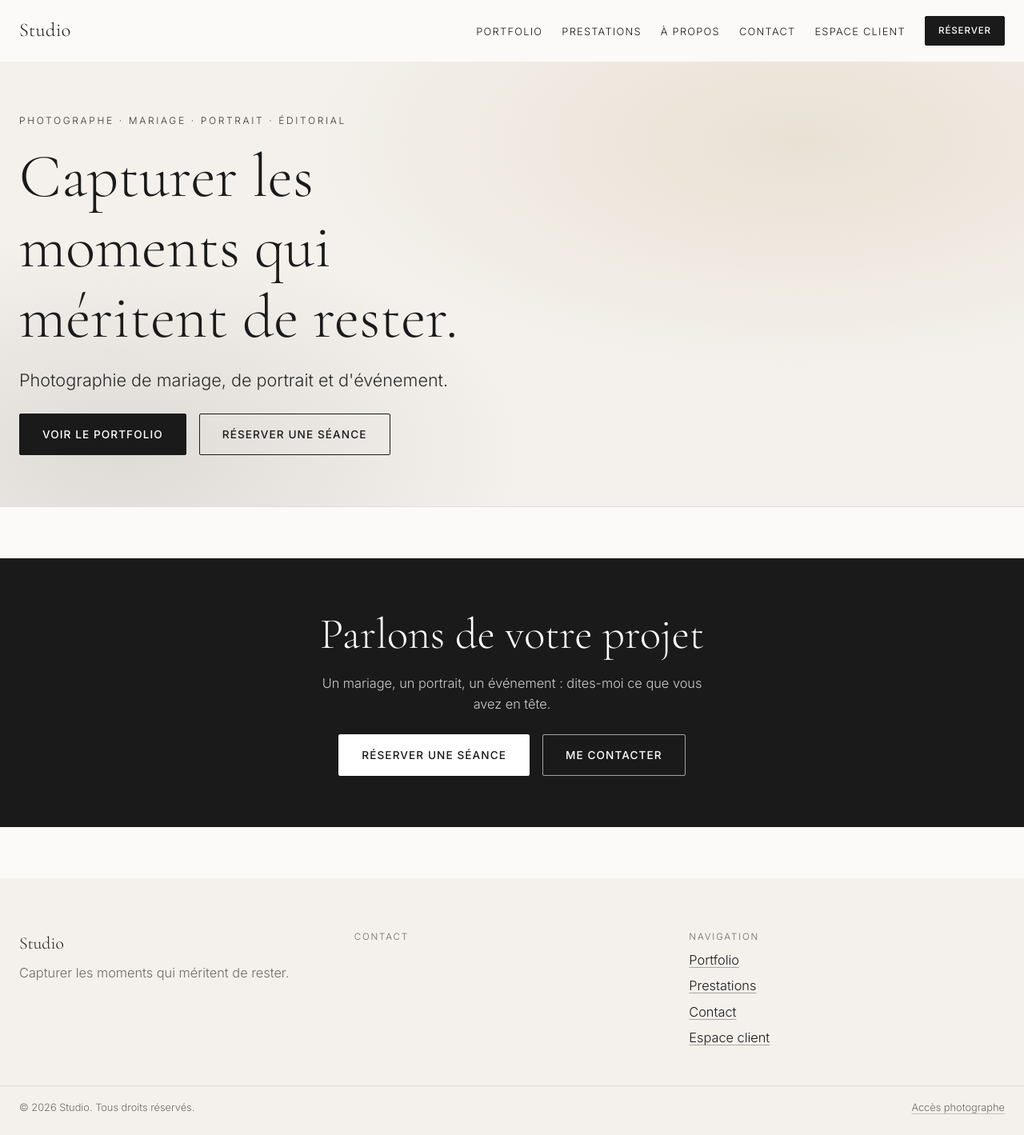
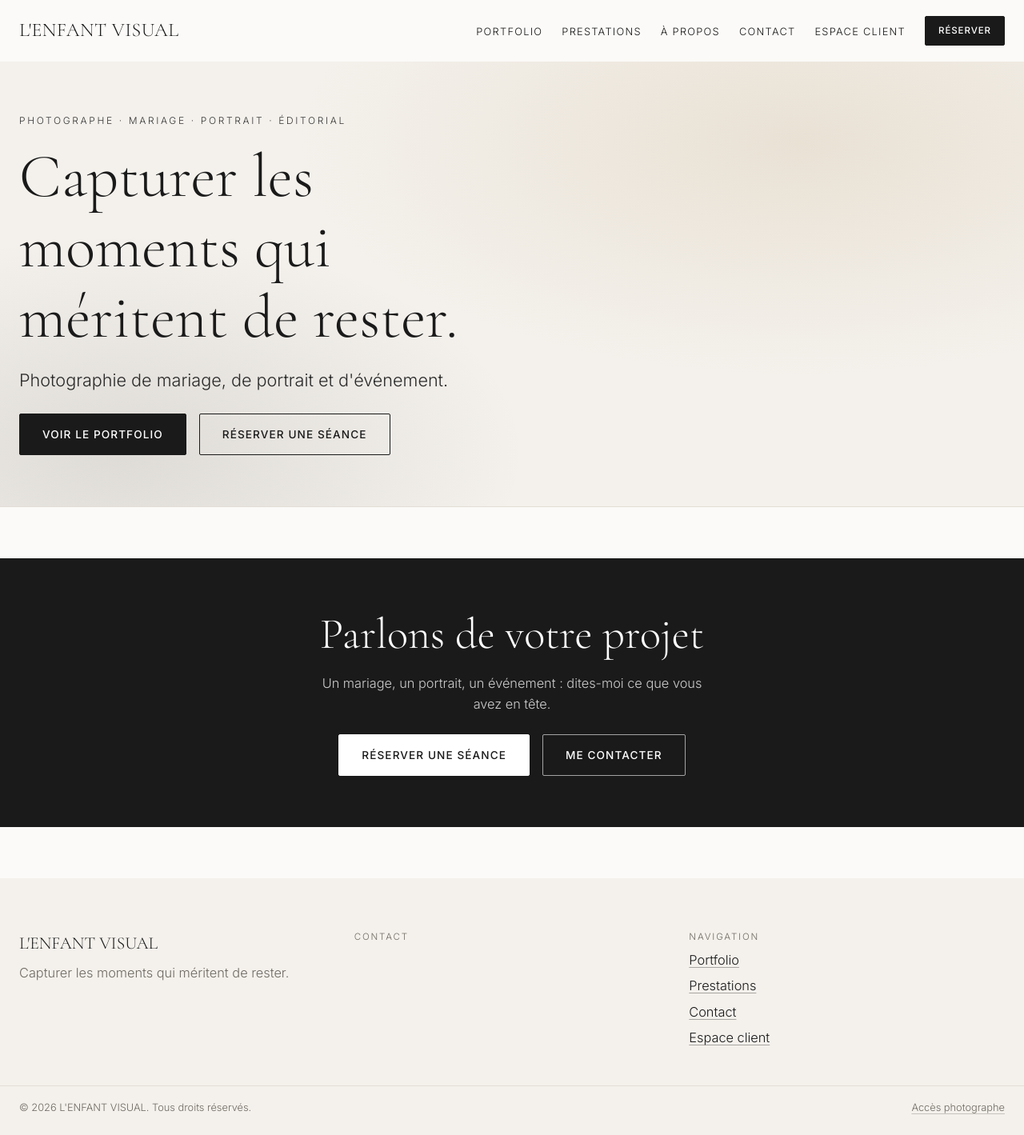
Before and after one commit to Edouardstess/Scannem, a PHP site: page /portfolio/studio/public/ in a window 1280 px wide. Shown: the whole page at 80% size. Run offline with PHP 8.4, Linux system fonts and the light colour scheme; data that the repository does not hold is empty.

Commit message:
Nommer le site « L'ENFANT VISUAL »
Nom par défaut du site, des e-mails (expéditeur), de l'installateur, du
.env généré, des paramètres initiaux et de la documentation.

Co-Authored-By: Claude Opus 5.5 <noreply@anthropic.com>
Claude-Session: https://claude.ai/code/session_014wssJnE5ofnAqN7ZNNeNzb

```diff
--- a/studio/app/Services/MailService.php
+++ b/studio/app/Services/MailService.php
@@ -291,7 +291,7 @@ final class MailService
     /** @param array<string, mixed> $gallery */
     public function notifyGalleryReady(string $recipient, array $gallery, string $viewUrl): bool
     {
-        $studio = (string) $this->settings->get('studio_name', 'Studio');
+        $studio = (string) $this->settings->get('studio_name', 'L\'ENFANT VISUAL');
         $title = (string) $gallery['title'];
 
         $body = $this->wrap(
@@ -310,7 +310,7 @@ final class MailService
     /** @param array<string, mixed> $gallery */
     public function notifyDownloadAvailable(string $recipient, array $gallery, string $downloadUrl): bool
     {
-        $studio = (string) $this->settings->get('studio_name', 'Studio');
+        $studio = (string) $this->settings->get('studio_name', 'L\'ENFANT VISUAL');
 
         $body = $this->wrap(
             'Vos photos sont téléchargeables',
@@ -327,7 +327,7 @@ final class MailService
     /** @param array<string, mixed> $message */
     public function notifyNewMessage(string $recipient, array $message): bool
     {
-        $studio = (string) $this->settings->get('studio_name', 'Studio');
+        $studio = (string) $this->settings->get('studio_name', 'L\'ENFANT VISUAL');
 
         $body = $this->wrap(
             'Nouveau message',
--- a/studio/app/Services/SettingsService.php
+++ b/studio/app/Services/SettingsService.php
@@ -19,7 +19,7 @@ final class SettingsService
     private static ?array $cache = null;
 
     public const DEFAULTS = [
-        'studio_name'        => 'Studio',
+        'studio_name'        => 'L\'ENFANT VISUAL',
         'photographer_name'  => 'Photographe',
         'tagline'            => 'Capturer les moments qui méritent de rester.',
         'speciality'         => 'Mariage · Portrait · Éditorial',
--- a/studio/app/Views/admin/login.php
+++ b/studio/app/Views/admin/login.php
@@ -5,7 +5,7 @@
 // error pages renderable when a failure happens before that.
 $settings = $settings ?? \App\Services\SettingsService::DEFAULTS;
 
-$studioName = (string) ($settings['studio_name'] ?? 'Studio');
+$studioName = (string) ($settings['studio_name'] ?? 'L\'ENFANT VISUAL');
 ?>
 <!doctype html>
 <html lang="fr">
--- a/studio/app/Views/errors/install.php
+++ b/studio/app/Views/errors/install.php
@@ -52,7 +52,7 @@ $isDatabase = ($reason ?? '') === 'database';
 <body>
 
 <main class="card">
-    <p class="eyebrow">Studio</p>
+    <p class="eyebrow">L&#039;ENFANT VISUAL</p>
 
     <?php if ($isDatabase): ?>
         <h1>La base de données ne répond pas</h1>
--- a/studio/app/Views/layouts/admin.php
+++ b/studio/app/Views/layouts/admin.php
@@ -17,7 +17,7 @@ use App\Models\Role;
 $settings = $settings ?? \App\Services\SettingsService::DEFAULTS;
 $currentPath = $currentPath ?? '/';
 
-$studioName = (string) ($settings['studio_name'] ?? 'Studio');
+$studioName = (string) ($settings['studio_name'] ?? 'L\'ENFANT VISUAL');
 
 $sections = [
     ['path' => '/admin',            'label' => 'Tableau de bord', 'permission' => null,               'exact' => true],
--- a/studio/app/Views/layouts/client.php
+++ b/studio/app/Views/layouts/client.php
@@ -17,7 +17,7 @@ use App\Core\View;
 // error pages renderable when a failure happens before that.
 $settings = $settings ?? \App\Services\SettingsService::DEFAULTS;
 
-$studioName = (string) ($settings['studio_name'] ?? 'Studio');
+$studioName = (string) ($settings['studio_name'] ?? 'L\'ENFANT VISUAL');
 $logo = (string) ($settings['logo_path'] ?? '');
 ?>
 <!doctype html>
--- a/studio/app/Views/layouts/public.php
+++ b/studio/app/Views/layouts/public.php
@@ -14,7 +14,7 @@ use App\Core\View;
 $settings = $settings ?? \App\Services\SettingsService::DEFAULTS;
 $currentPath = $currentPath ?? '/';
 
-$studioName = (string) ($settings['studio_name'] ?? 'Studio');
+$studioName = (string) ($settings['studio_name'] ?? 'L\'ENFANT VISUAL');
 $pageTitle = isset($title) && $title !== null && $title !== ''
     ? $title . ' — ' . $studioName
     : $studioName . ' — ' . (string) ($settings['tagline'] ?? '');
--- a/studio/app/Views/partials/footer.php
+++ b/studio/app/Views/partials/footer.php
@@ -5,7 +5,7 @@
 // error pages renderable when a failure happens before that.
 $settings = $settings ?? \App\Services\SettingsService::DEFAULTS;
 
-$studioName = (string) ($settings['studio_name'] ?? 'Studio');
+$studioName = (string) ($settings['studio_name'] ?? 'L\'ENFANT VISUAL');
 $email = (string) ($settings['contact_email'] ?? '');
 $phone = (string) ($settings['contact_phone'] ?? '');
 $address = (string) ($settings['contact_address'] ?? '');
--- a/studio/app/Views/partials/header.php
+++ b/studio/app/Views/partials/header.php
@@ -9,7 +9,7 @@
 $settings = $settings ?? \App\Services\SettingsService::DEFAULTS;
 
 $currentPath = $currentPath ?? '/';
-$studioName = (string) ($settings['studio_name'] ?? 'Studio');
+$studioName = (string) ($settings['studio_name'] ?? 'L\'ENFANT VISUAL');
 $logo = (string) ($settings['logo_path'] ?? '');
 
 $links = [
--- a/studio/app/Views/partials/schema.php
+++ b/studio/app/Views/partials/schema.php
@@ -13,7 +13,7 @@
 $settings = $settings ?? \App\Services\SettingsService::DEFAULTS;
 
 $currentPath = $currentPath ?? '/';
-$studioName = (string) ($settings['studio_name'] ?? 'Studio');
+$studioName = (string) ($settings['studio_name'] ?? 'L\'ENFANT VISUAL');
 $photographer = (string) ($settings['photographer_name'] ?? $studioName);
 
 $person = [
--- a/studio/config/app.php
+++ b/studio/config/app.php
@@ -5,7 +5,7 @@ declare(strict_types=1);
 use App\Core\Config;
 
 return [
-    'name'      => Config::env('APP_NAME', 'Studio'),
+    'name'      => Config::env('APP_NAME', 'L\'ENFANT VISUAL'),
     'env'       => Config::env('APP_ENV', 'production'),
     'debug'     => Config::envBool('APP_DEBUG', false),
     'url'       => rtrim((string) Config::env('APP_URL', 'http://localhost:8000'), '/'),
--- a/studio/config/mail.php
+++ b/studio/config/mail.php
@@ -14,6 +14,6 @@ return [
     'password'     => Config::env('MAIL_PASSWORD', ''),
     'encryption'   => Config::env('MAIL_ENCRYPTION', 'tls'),
     'from_address' => Config::env('MAIL_FROM_ADDRESS', 'no-reply@example.com'),
-    'from_name'    => Config::env('MAIL_FROM_NAME', 'Studio'),
+    'from_name'    => Config::env('MAIL_FROM_NAME', 'L\'ENFANT VISUAL'),
     'timeout'      => Config::envInt('MAIL_TIMEOUT', 15),
 ];
--- a/studio/database/seeders/SettingsSeeder.php
+++ b/studio/database/seeders/SettingsSeeder.php
@@ -26,7 +26,7 @@ final class SettingsSeeder
 
         $defaults = [
             'site' => [
-                'studio_name'       => 'Atelier Lumière',
+                'studio_name'       => 'L\'ENFANT VISUAL',
                 'photographer_name' => 'Camille Rivière',
                 'tagline'           => 'Capturer les moments qui méritent de rester.',
                 'speciality'        => 'Mariage · Portrait · Éditorial',
--- a/studio/public/install.php
+++ b/studio/public/install.php
@@ -147,7 +147,7 @@ function renderEnv(array $database, string $appUrl, string $appKey): string
     return implode("\n", [
         '# Généré par public/install.php le ' . date('Y-m-d H:i:s'),
         '',
-        'APP_NAME=' . $quote('Studio'),
+        'APP_NAME=' . $quote("L'ENFANT VISUAL"),
         'APP_ENV=production',
         'APP_DEBUG=false',
         'APP_URL=' . $appUrl,
@@ -192,7 +192,7 @@ function renderEnv(array $database, string $appUrl, string $appKey): string
         'MAIL_PASSWORD=',
         'MAIL_ENCRYPTION=tls',
         'MAIL_FROM_ADDRESS=no-reply@example.com',
-        'MAIL_FROM_NAME=' . $quote('Studio'),
+        'MAIL_FROM_NAME=' . $quote("L'ENFANT VISUAL"),
         '',
     ]);
 }
@@ -352,7 +352,7 @@ $suggestedUrl = (($_SERVER['HTTPS'] ?? 'off') !== 'off' ? 'https://' : 'http://'
 <meta charset="utf-8">
 <meta name="viewport" content="width=device-width, initial-scale=1">
 <meta name="robots" content="noindex, nofollow">
-<title>Installation — Studio</title>
+<title>Installation — L&#039;ENFANT VISUAL</title>
 <link rel="stylesheet" href="assets/css/admin.css">
 <style>
     body.admin { display: grid; place-items: start center; padding: 2.5rem 1rem; background: #f6f5f2; }
```
Also changed, not shown: studio/docs/installation.md (+1 -1 lines), studio/README.md, studio/public/assets/images/favicon.svg, 1 other file.
